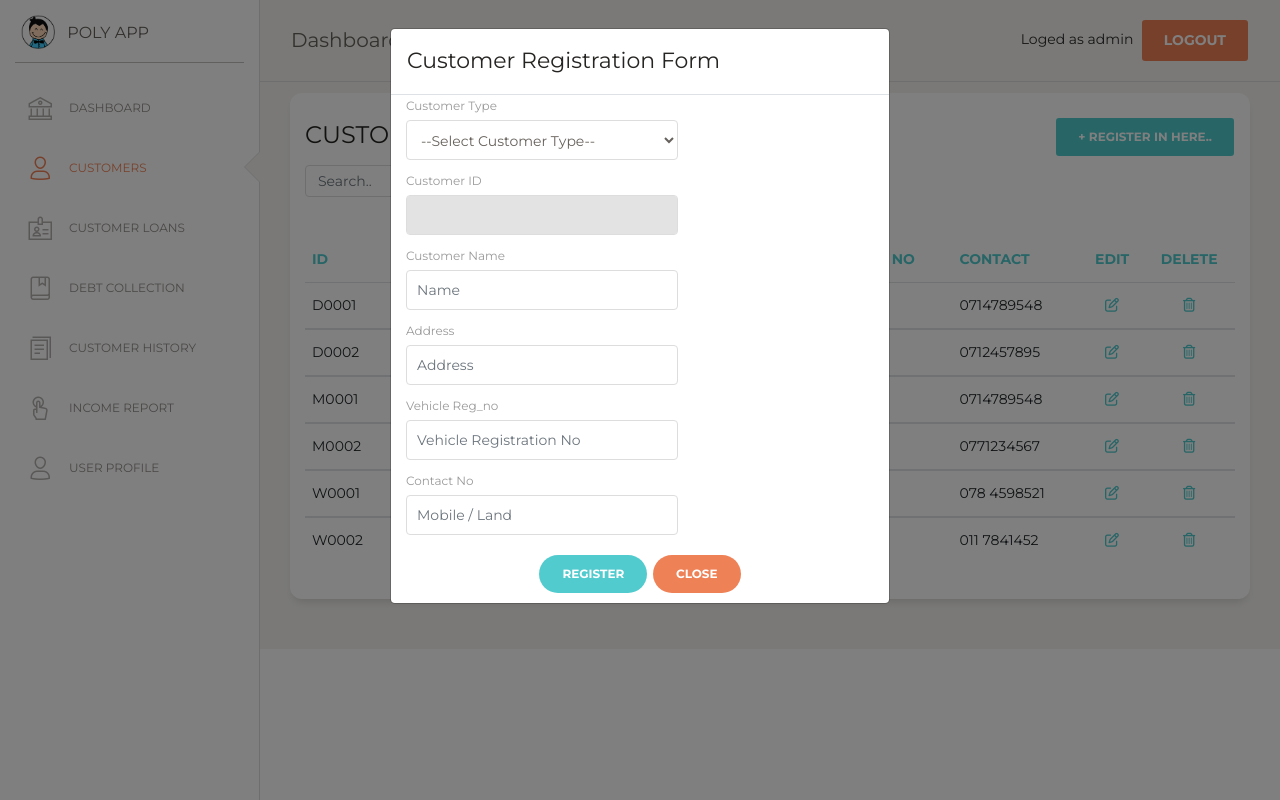
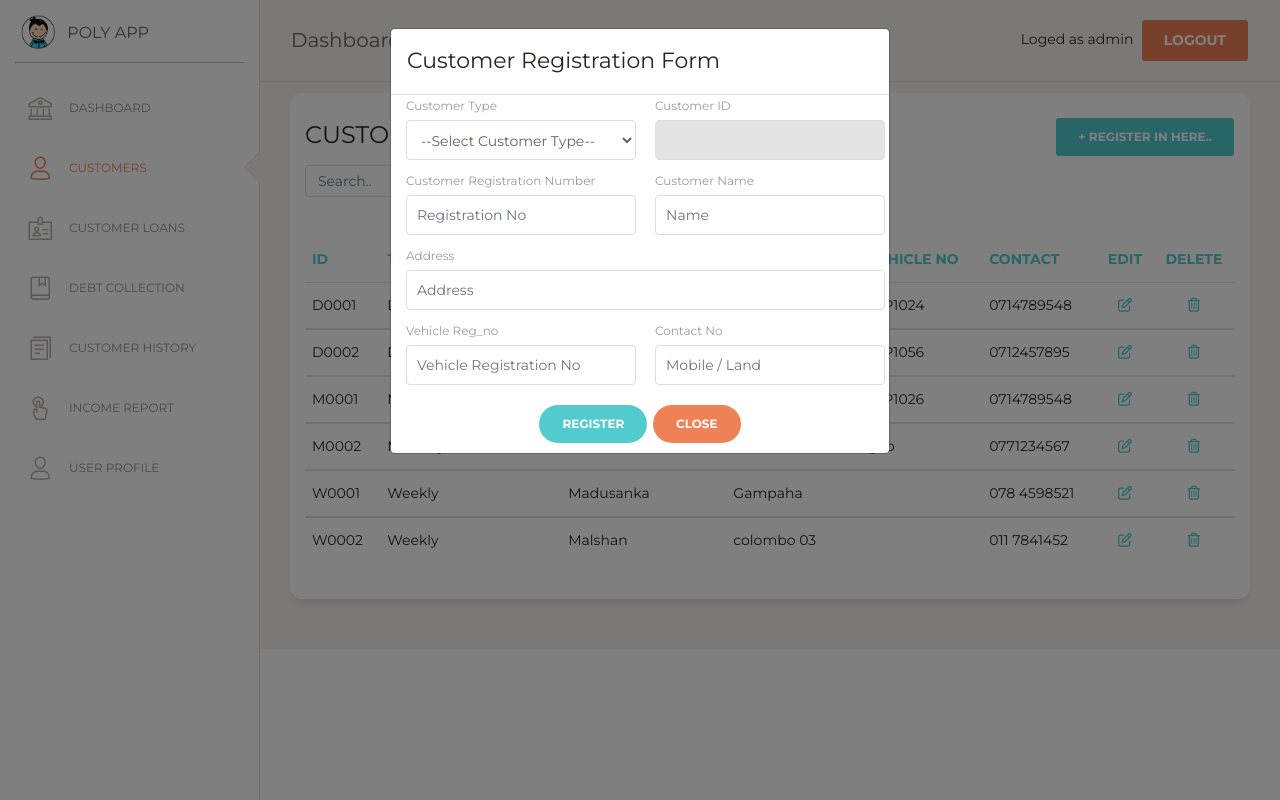
Before and after one commit to rearboost/poli-app-c2, a PHP site: page /customer in a window 1280 px wide, after a click on "+ REGISTER IN HERE..". Run offline with PHP 8.4, Linux system fonts and the light colour scheme; a user stored in the database is signed in; data comes from the database, SQL or seed files in the repository; both versions use the stored data as it was after the commit; data that the repository does not hold is empty; some libraries are stand-ins or nearby versions.

Commit message:
cust_regNo

```diff
--- a/customer.php
+++ b/customer.php
@@ -71,7 +71,7 @@ mysqli_select_db($con,DB_NAME);
                       <form id="customerAdd">
                         <div class="col-md-12">
                         <div class="row">
-                          <div class="col-md-7 pr-1">
+                          <div class="col-md-6 pr-1">
                             <div class="form-group">
                               <label>Customer Type</label>
                                 <select class="form-control form-selectBox" id="customerType" name ="type" required>
@@ -81,47 +81,53 @@ mysqli_select_db($con,DB_NAME);
                                 </select>
                             </div>
                           </div>
-                          </div>
-                          <div class="row">
-                          <div class="col-md-7 pr-1">
+                          <div class="col-md-6 pr-1">
                             <div class="form-group">
                               <label>Customer ID</label>
                               <input type="text" class="form-control" name ="id" id="customerID" readonly required>
                             </div>
                           </div>
                         </div>
+
                         <div class="row">
-                          <div class="col-md-7 pr-1">
+                          <div class="col-md-6 pr-1">
+                            <div class="form-group">
+                              <label>Customer Registration Number</label>
+                              <input type="text" class="form-control" placeholder="Registration No" name="cust_reg" required>
+                            </div>
+                          </div>
+                          <div class="col-md-6 pr-1">
                             <div class="form-group">
                               <label>Customer Name</label>
-                              <input type="text" class="form-control" placeholder="Name" name = "name" required>
+                              <input type="text" class="form-control" placeholder="Name" name="name" required>
                             </div>
                           </div>
                         </div>
+
                         <div class="row">
-                          <div class="col-md-7 pr-1">
+                          <div class="col-md-12 pr-1">
                             <div class="form-group">
                               <label>Address</label>
-                              <input type="text" class="form-control" placeholder="Address" name = "address" required>
+                              <input type="text" class="form-control" placeholder="Address" name="address" required>
                             </div>
                           </div>
                         </div>
+
                         <div class="row">
-                          <div class="col-md-7 pr-1">
+                          <div class="col-md-6 pr-1">
                             <div class="form-group">
                               <label>Vehicle Reg_no</label>
-                              <input type="text" class="form-control" placeholder="Vehicle Registration No" name = "reg_no">
+                              <input type="text" class="form-control" placeholder="Vehicle Registration No" name="reg_no">
                             </div>
                           </div>
-                          </div>
-                          <div class="row">
-                          <div class="col-md-7 pr-1">
+                          <div class="col-md-6 pr-1">
                             <div class="form-group">
                               <label>Contact No</label>
                               <input type="text" class="form-control" placeholder="Mobile / Land" name = "contact" required>
                             </div>
                           </div>
                         </div>
+
                           <div class="row">
                           <div class="update ml-auto mr-auto">
                             <input type="hidden" name ="submit" value="submit"/>
@@ -132,12 +138,13 @@ mysqli_select_db($con,DB_NAME);
                                 if(isset($_POST['submit'])){
                                   $id       = $_POST['id'];
                                   $type     = $_POST['type'];
+                                  $cust_reg = $_POST['cust_reg'];
                                   $name     = $_POST['name'];
                                   $address  = $_POST['address'];
                                   $reg_no   = $_POST['reg_no'];
                                   $contact   = $_POST['contact'];
 
-                                $insert1 = "INSERT INTO customer (cust_id,type,name,address,vehicle_no,contact) VALUES ('$id','$type','$name','$address','$reg_no','$contact')";
+                                $insert1 = "INSERT INTO customer (cust_id,type,reg_no,name,address,vehicle_no,contact) VALUES ('$id','$type','$cust_reg','$name','$address','$reg_no','$contact')";
                                 mysqli_query($con,$insert1);
                                 }
                             ?>
@@ -155,12 +162,13 @@ mysqli_select_db($con,DB_NAME);
                     <thead class="text-primary">
                       <th>                    ID</th>
                       <th>                    Type</th>
+                      <th>                    Reg No</th>
                       <th>                    Name</th>
                       <th>                    Address</th>
                       <th>                    Vehicle No</th>
                       <th>                    Contact</th>
-                      <th class="text-center"> Edit 				</th>
-                      <th class="text-center"> Delete 			</th>
+                      <th class="text-center">Edit 				</th>
+                      <th class="text-center">Delete 			</th>
                     </thead>
                     <tbody>
                       <?php
@@ -174,6 +182,7 @@ mysqli_select_db($con,DB_NAME);
                           <tr>
                             <td> <?php echo $row['cust_id'] ?>     </td>
                             <td> <?php echo $row['type'] ?>        </td>
+                            <td> <?php echo $row['reg_no'] ?>        </td>
                             <td> <?php echo $row['name']?>         </td>
                             <td> <?php echo $row['address']  ?>    </td>
                             <td> <?php echo $row['vehicle_no']  ?> </td>
--- a/debt_collection_print.php
+++ b/debt_collection_print.php
@@ -78,7 +78,7 @@ mysqli_select_db($con,DB_NAME);
           ?>
           </b>
           </span><br>
-          <span style="padding-left: 83px; font-size: 43px;"><b><?php echo "( ".$data['cust_id']." )" ?></b></span> <br>
+          <span style="padding-left: 83px; font-size: 43px;"><b><?php echo "( ".$dataName['reg_no']." )" ?></b></span> <br>
 
           <span style="font-size: 43px; color: black;">Loan Amount :
           <b>
```
Also changed, not shown: card.php (+1 -8 lines), database/poly_app_c2.sql (+18 -16 lines), edit_customer.php (+18 -10 lines), index.php (+1 -31 lines). Lines whose indentation alone changed are shown as unchanged.
